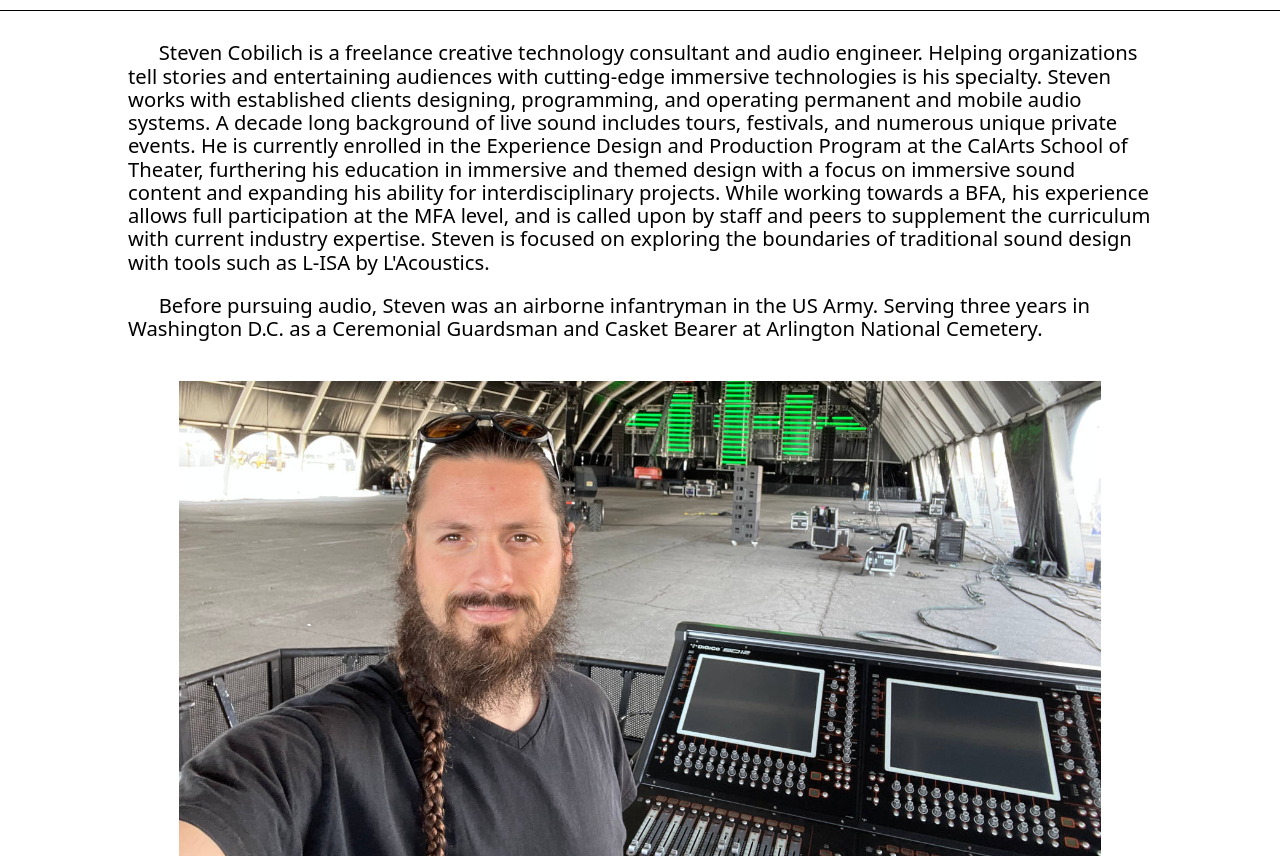
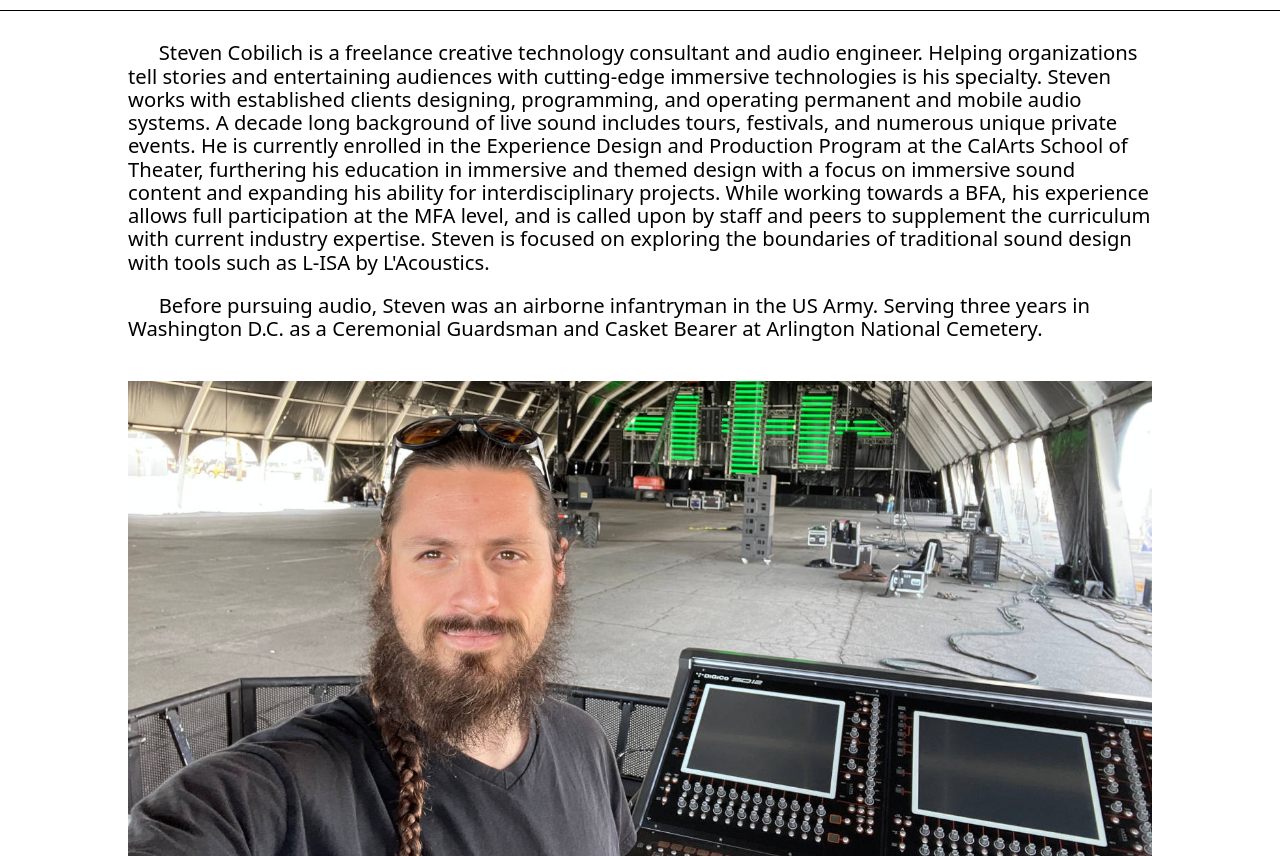
Before and after one commit to xmready/steven-portfolio, a plain HTML site: page index.html in a window 1280 px wide. Shown: the part 96-952 px from the top of the page. Drawn offline with Linux system fonts and the light colour scheme.

Commit message:
index.css image width

```diff
--- a/styles/index.css
+++ b/styles/index.css
@@ -18,7 +18,7 @@
     padding-block-start: 2%;
     padding-block-end: 3%;
     margin-inline: auto;
-    max-width: 90%;
+    max-width: 100%;
   }
 
 }
```
